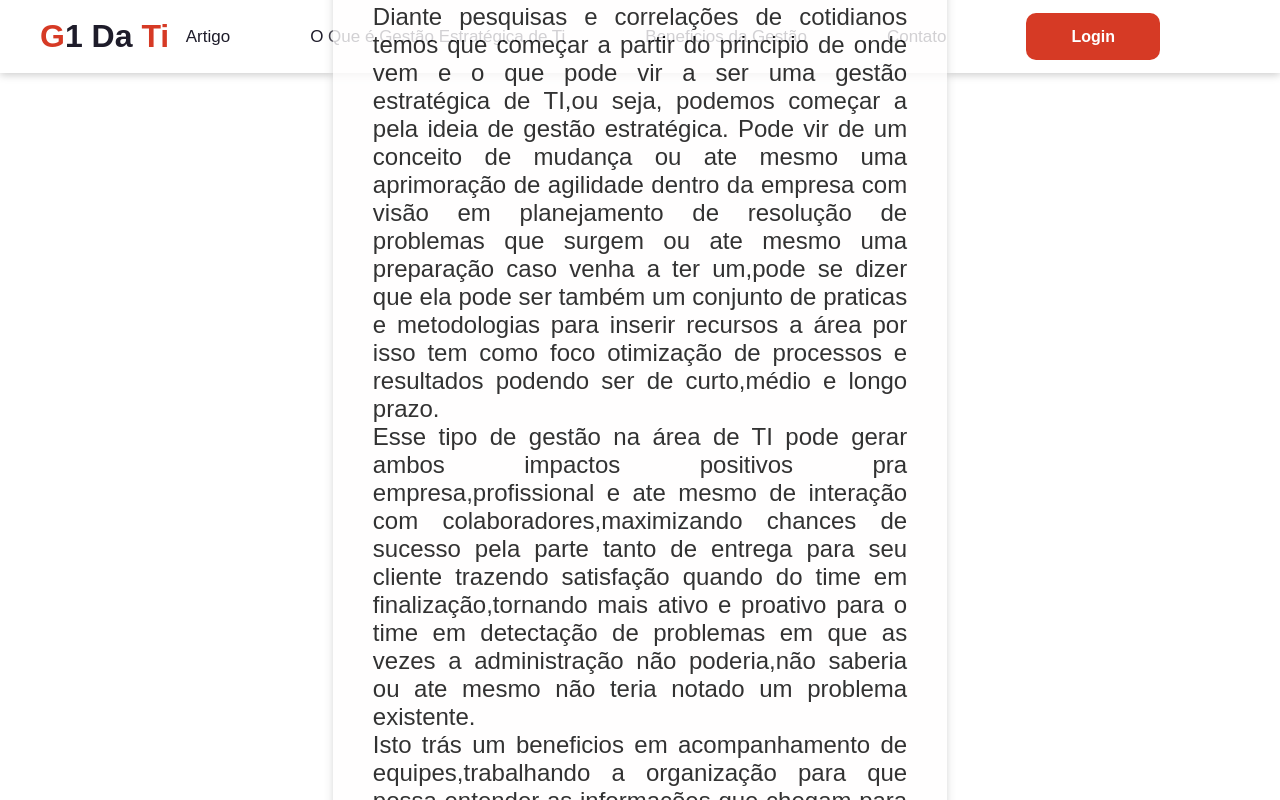
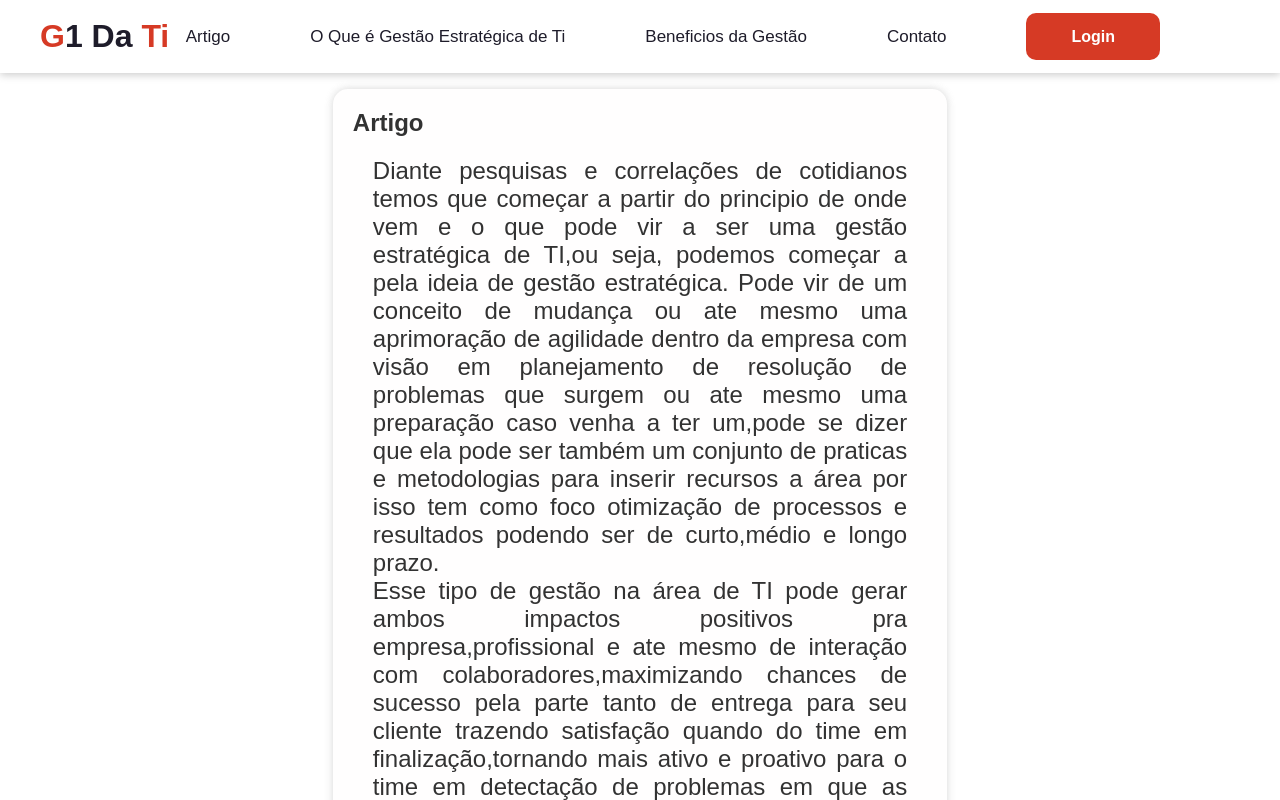
Before and after one commit to germanodrp/G1DaTi-App, a React (Create React App) app: page /artigo in a window 1280 px wide. Shown: the top 800 px of the page. Built offline with nearby package versions, Linux system fonts and the light colour scheme.

Commit message:
Padronizando na Resolução

```diff
--- a/src/styles/style.css
+++ b/src/styles/style.css
@@ -530,4 +530,53 @@ body {
     text-align: center;
     margin-bottom: 10px;
   }
+
+  @media(max-width:1366px) {
+
+    .divArtigo {
+      width: 80rem;
+      margin-left:20%;
+      margin-right: 20%;
+      border-radius: 15px;
+      padding-left: 20px;
+      padding-right: 20px;
+      padding-top: 20px;
+      padding-bottom: 30px;
+      box-shadow: #ccc 0px 0px 9px;
+      text-align: justify;
+      opacity: 80%;
+      background-color: rgb(255, 254, 254);
+      margin-top: 65%;
+
+    }
+  .home-text{
+    margin-top:  30%;
+  }
+
+  .BeneficiosGestaoImg{
+    margin-right: -80px;
+  }
+
+
+
+    .divDeLogin h1{
+      margin: 0px;
+      text-align: center;
+      margin-bottom: 10px;
+    }
+
+    .divDeLogin{
+      height: 19rem;
+    }
+
+    .divDeCadastro{
+      height: 20rem;
+    }
+
+    .divDeCadastro h1{
+      margin: 0px;
+      text-align: center;
+      margin-bottom: 10px;
+    }
 }
+}
```
